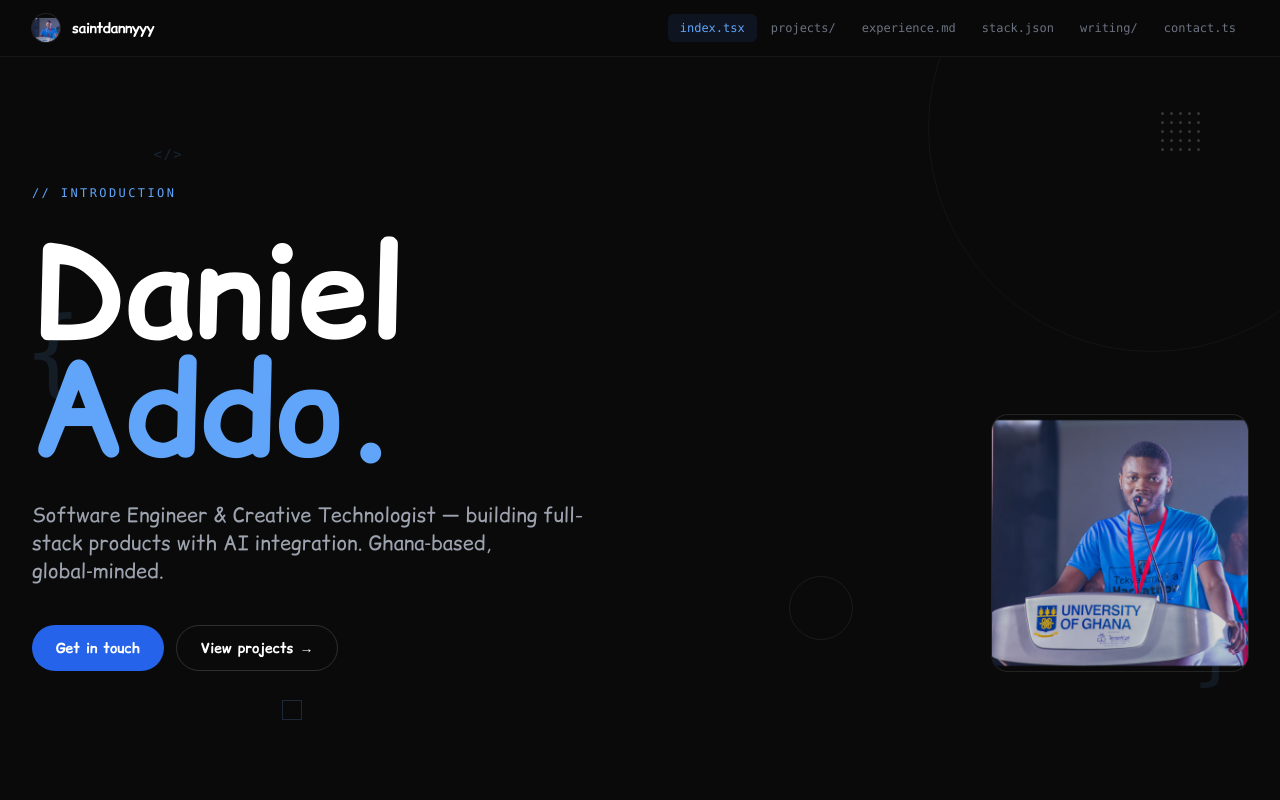
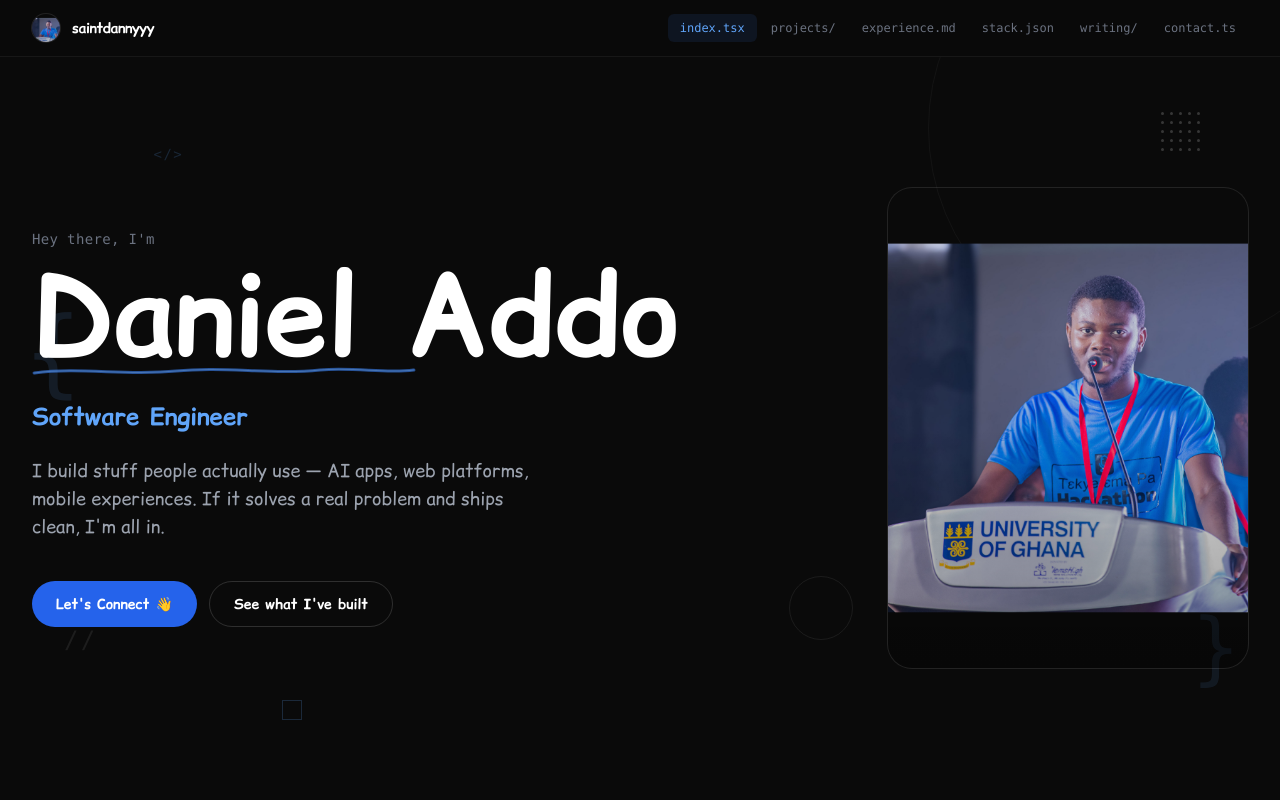
Before and after one commit to saintdannyyy/saintdannyyy-portfolio, a Next.js app: page / in a window 1280 px wide. Shown: the top 800 px of the page. Built offline with nearby package versions, Linux system fonts and the light colour scheme.

Commit message:
feat: enhance Hero component with improved layout, updated text, and decorative elements

```diff
--- a/components/Hero.js
+++ b/components/Hero.js
@@ -89,26 +89,57 @@ export default function Hero() {
 
       {/* ── Main content ── */}
       <div className="relative max-w-7xl mx-auto px-4 sm:px-6 lg:px-8 w-full">
-        <div className="flex flex-col lg:flex-row lg:items-end lg:justify-between gap-12 lg:gap-0">
+        <div className="flex flex-col lg:flex-row lg:items-center lg:justify-between gap-14">
           {/* Left: Text */}
-          <div className="max-w-3xl">
-            {/* Eyebrow */}
-            <p className="text-blue-400 text-xs font-mono uppercase tracking-[0.2em] mb-8">
-              // introduction
+          <div className="flex flex-col max-w-2xl">
+            {/* Intro line */}
+            <p className="text-gray-500 text-sm font-mono mb-4 tracking-wide">
+              Hey there, I&apos;m
             </p>
 
-            {/* Main Heading */}
-            <h1 className="text-[clamp(3.5rem,10vw,8rem)] font-bold leading-[0.92] font-comic text-white mb-8">
-              Daniel
-              <br />
-              <span className="text-blue-400">Addo.</span>
+            {/* Name */}
+            <h1 className="text-[clamp(3.5rem,9vw,7rem)] font-bold leading-[0.9] font-comic text-white mb-0">
+              Daniel Addo
             </h1>
 
-            {/* Descriptor */}
-            <p className="text-gray-400 text-lg sm:text-xl max-w-xl mb-10 leading-relaxed font-comic">
-              Software Engineer &amp; Creative Technologist — building
-              full-stack products with AI integration. Ghana&#8209;based,
-              global&#8209;minded.
+            {/* Decorative underline */}
+            <div className="mb-6">
+              <svg
+                viewBox="0 0 320 12"
+                fill="none"
+                xmlns="http://www.w3.org/2000/svg"
+                className="w-64 sm:w-80 lg:w-96 h-3"
+                preserveAspectRatio="none"
+              >
+                <path
+                  d="M2 8 C40 2, 80 11, 120 6 C160 1, 200 10, 240 5 C270 2, 295 9, 318 5"
+                  stroke="#3B82F6"
+                  strokeWidth="3"
+                  strokeLinecap="round"
+                  fill="none"
+                  opacity="0.6"
+                  className="animate-draw-underline"
+                />
+                <path
+                  d="M2 8 C40 2, 80 11, 120 6 C160 1, 200 10, 240 5 C270 2, 295 9, 318 5"
+                  stroke="#93C5FD"
+                  strokeWidth="1"
+                  strokeLinecap="round"
+                  fill="none"
+                  opacity="0.3"
+                  className="animate-draw-underline-delay"
+                />
+              </svg>
+            </div>
+            <p className="text-blue-400 text-xl sm:text-2xl font-comic font-semibold mb-6">
+              Software Engineer
+            </p>
+
+            {/* Description */}
+            <p className="text-gray-400 text-base sm:text-lg max-w-lg mb-10 leading-relaxed font-comic">
+              I build stuff people actually use — AI apps, web platforms, mobile
+              experiences. If it solves a real problem and ships clean, I&apos;m
+              all in.
             </p>
 
             {/* CTAs */}
@@ -117,27 +148,28 @@ export default function Hero() {
                 href="/contact"
                 className="inline-flex items-center gap-2 px-6 py-3 bg-blue-600 hover:bg-blue-500 text-white font-comic text-sm font-semibold rounded-full transition-colors duration-200"
               >
-                Get in touch
+                Let&apos;s Connect 👋
               </Link>
               <Link
                 href="/projects"
                 className="inline-flex items-center gap-2 px-6 py-3 border border-white/15 hover:border-white/40 hover:bg-white/5 text-white font-comic text-sm font-semibold rounded-full transition-all duration-200"
               >
-                View projects →
+                See what I&apos;ve built
               </Link>
             </div>
           </div>
 
           {/* Right: Profile image */}
-          <div className="hidden lg:block shrink-0">
-            <div className="relative w-64 h-64 rounded-2xl overflow-hidden ring-1 ring-white/10">
+          <div className="shrink-0 flex justify-center lg:justify-end">
+            <div className="relative w-72 h-80 sm:w-80 sm:h-[420px] lg:w-[360px] lg:h-[480px] rounded-3xl overflow-hidden ring-1 ring-white/10">
               <Image
                 src="/hero.png"
                 alt="Daniel Addo"
                 fill
-                className="object-cover"
+                className="object-cover object-top"
                 priority
               />
+              <div className="absolute inset-0 bg-gradient-to-t from-black/30 via-transparent to-transparent pointer-events-none" />
             </div>
           </div>
         </div>
```
